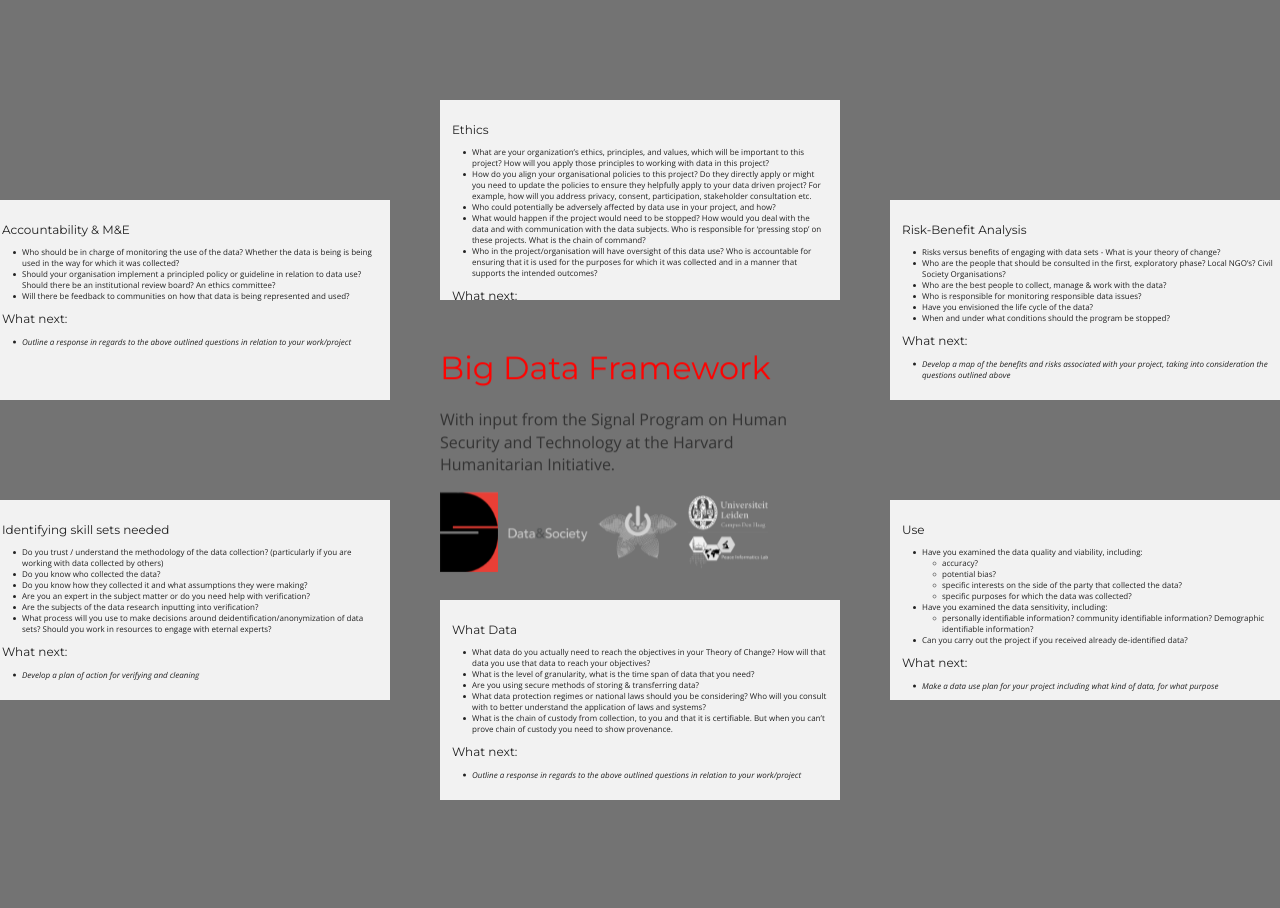
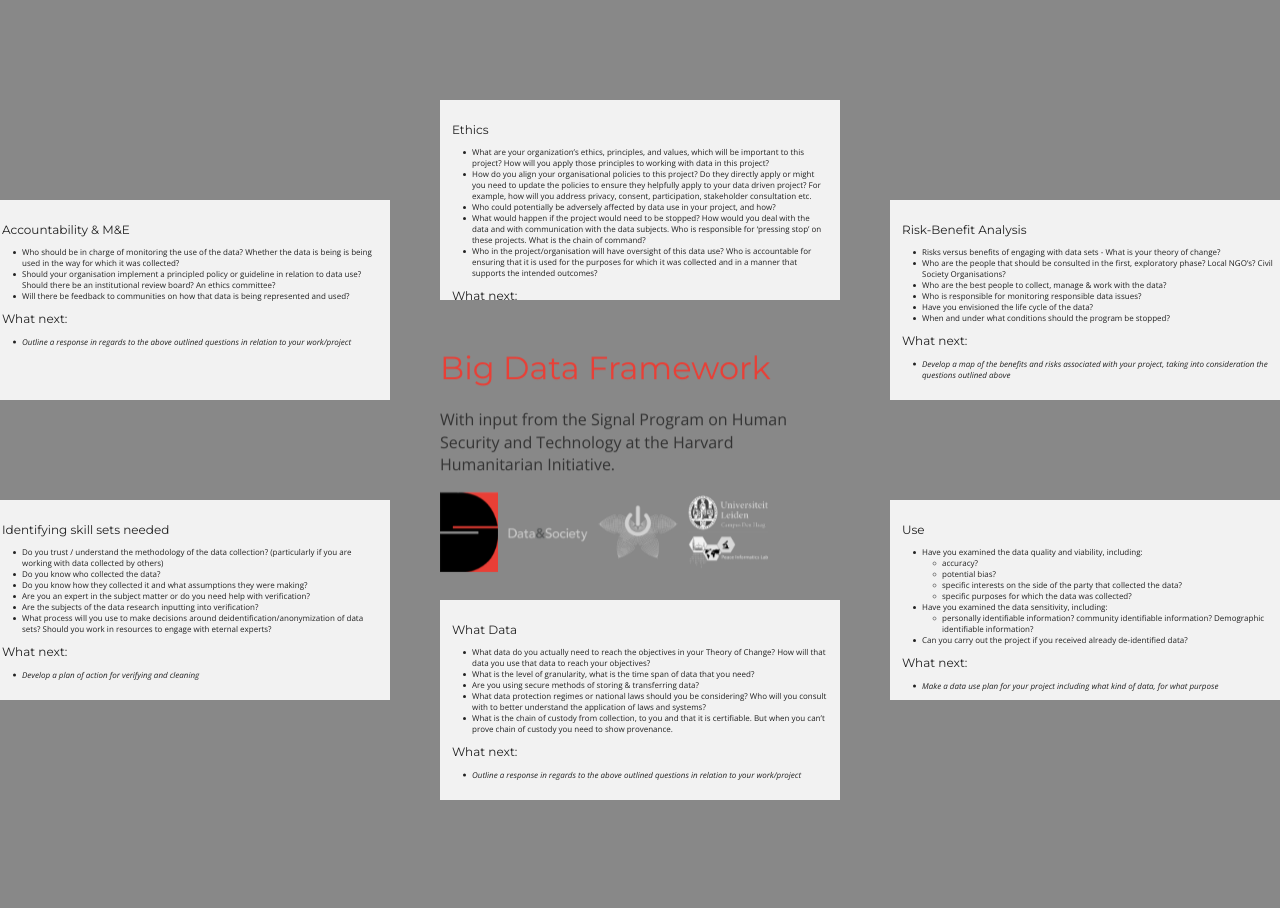
Before and after one commit to the-engine-room/big-data-framework, a Jekyll site: the page built from index.html, in a window 1280 px wide. Built offline with Jekyll 4.4.1, drawn with Linux system fonts in a browser that asks for light colours; nearby versions of some CDN libraries; Markdown is read by kramdown in place of the engine named in the settings; a style sheet for code colours, icons or effects is not loaded.

Commit message:
css minor tweaks

```diff
--- a/css/main.css
+++ b/css/main.css
@@ -17,7 +17,7 @@
 .color-2 { background: #34495e; } /* Description background */
 .color-3 { background: #f2f2f2; } /* Modules background */
 .color-4 { background: #7f8c8d; } /* Main menu background */
-.rdf-red {color: #ff0200}
+.rdf-red {color: #E93F36}
 
 
 /* ------------------------------------------------------------------------
@@ -25,7 +25,7 @@
 -------------------------------------------------------------------------*/
 
 html, body {
-    background: #737373; /*#d1d1d1;*/
+    background: #888888; /*#d1d1d1;*/
     font-family: 'Open Sans', sans-serif;
     font-weight: 400;
     /*text-shadow: 0 1px 1px rgba(255, 255, 255, 0.7);*/
```
